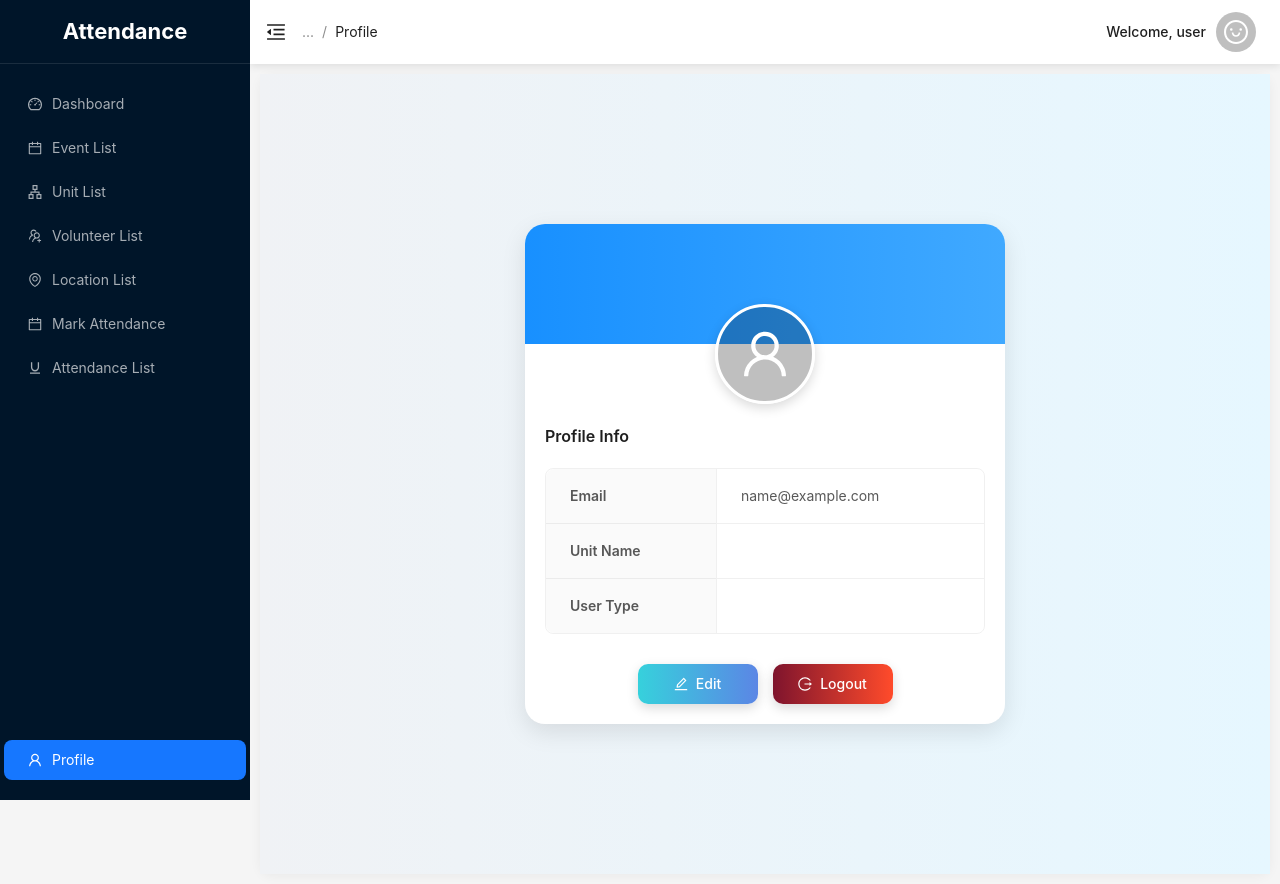
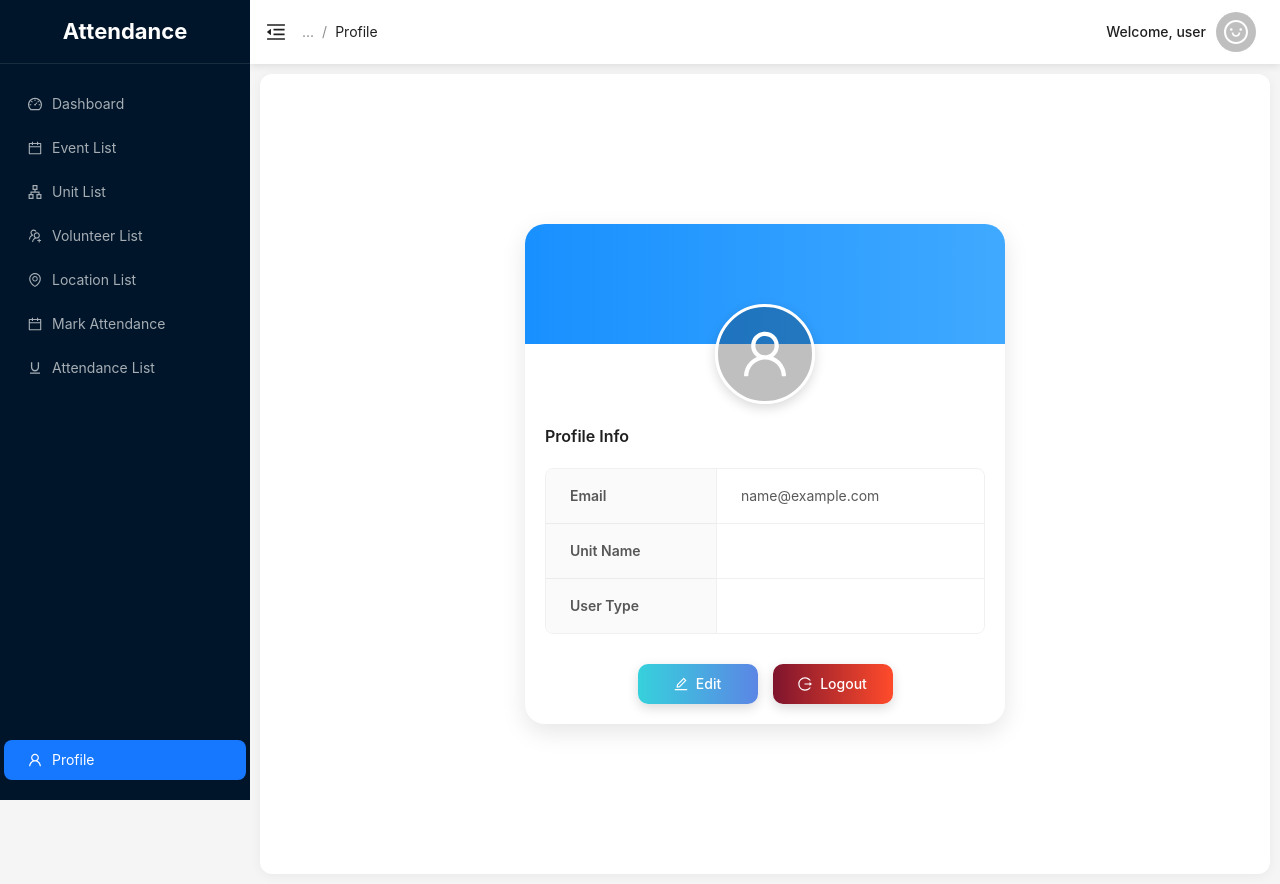
Before and after one commit to Ashish-11-06/attendanceSystem, a React (Vite) app: page /profile in a window 1280 px wide. Built offline with nearby package versions, Linux system fonts and the light colour scheme; sample sign-in values are in the browser's storage.

Commit message:
download report done

```diff
--- a/src/Pages/Download.jsx
+++ b/src/Pages/Download.jsx
@@ -57,7 +57,7 @@ const Download = forwardRef((props, ref) => {
             borderCollapse: "collapse",
             textAlign: "center",
             boxShadow:
-              "0 0 5px rgba(0, 0, 0, 0.15)", // subtle shadow for better table visibility
+              "0 0 5px rgba(0, 0, 0, 0.15)",
           }}
         >
           <thead>
--- a/src/Pages/Profile.jsx
+++ b/src/Pages/Profile.jsx
@@ -131,7 +131,7 @@ const handleOk = async () => {
   return (
     <div
       style={{
-        background: 'linear-gradient(to right, #f0f2f5, #e6f7ff)',
+        // background: 'linear-gradient(to right, #f0f2f5, #e6f7ff)',
         minHeight: '100vh',
         padding: '30px 20px',
         display: 'flex',
```
